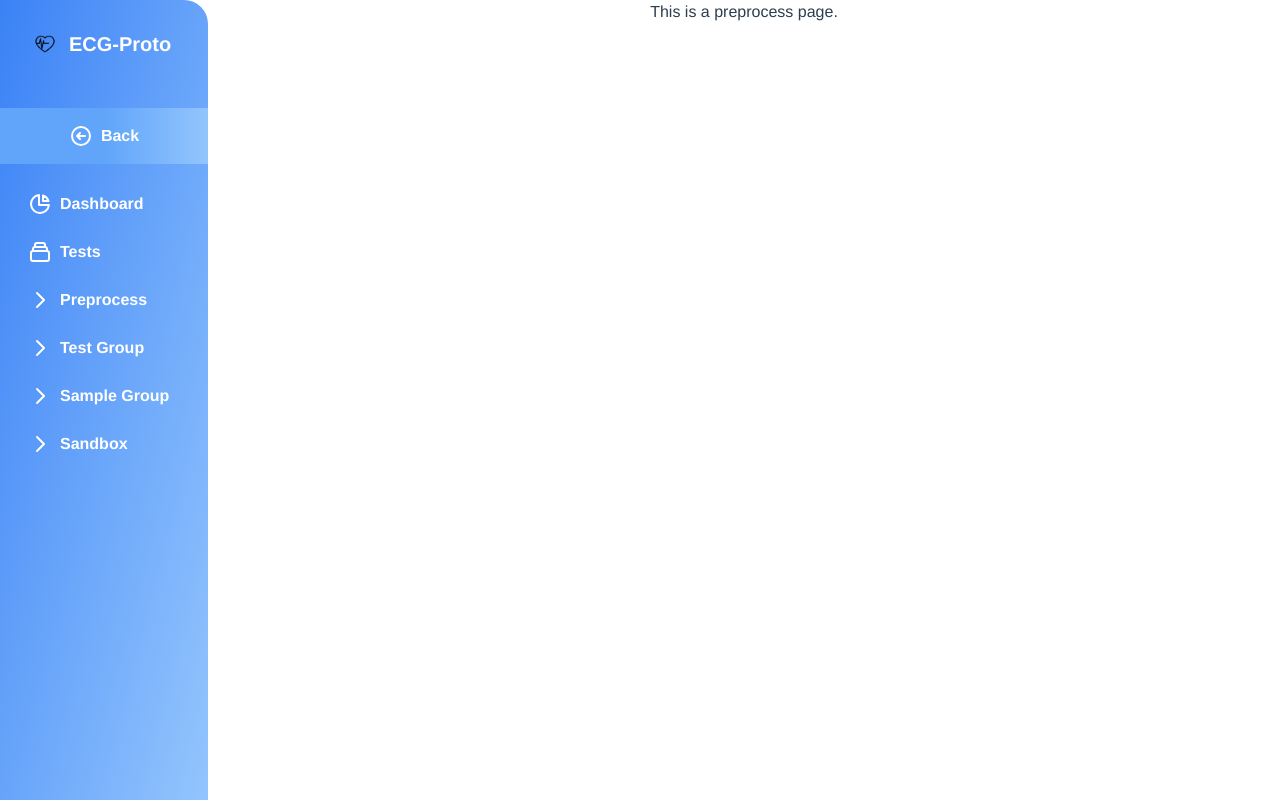
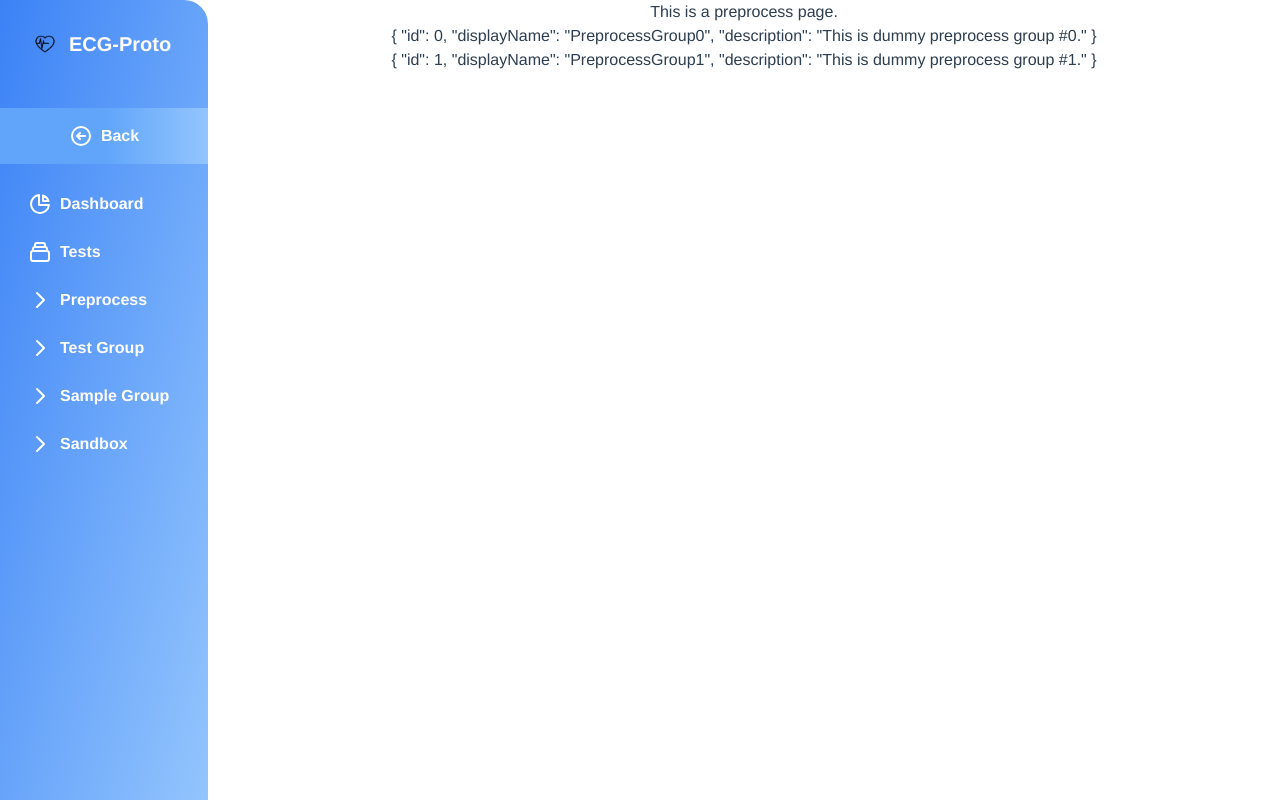
Before and after one commit to zaiyou12/ecg-viewer-proto, a Vue app in the folder front-end/: page /main/preprocess in a window 1280 px wide. Built offline with nearby package versions, Linux system fonts and the light colour scheme.

Commit message:
✨ Add and remove test groups

```diff
--- a/front-end/src/components/Strip60s.vue
+++ b/front-end/src/components/Strip60s.vue
@@ -24,6 +24,4 @@ const DummyObj = {
   'g5': g5,
   'g6': g6
 }
-
-console.log(props.type)
 </script>
--- a/front-end/src/components/TestView/TestGroupDropdown.vue
+++ b/front-end/src/components/TestView/TestGroupDropdown.vue
@@ -2,17 +2,15 @@
   <transition name="drop" appear>
     <div v-if="showDrop" class="drop-overlay">
       <ul class="select-none">
-        <li v-for="(g, idx) in whichGroup(type)" :key="idx"
-          class="flex items-center h-8 hover:bg-blue-50"
+        <li v-for="(g, idx) in whichGroup()" :key="idx"
+          class="flex items-center h-8 cursor-pointer hover:bg-blue-50"
+          @mouseup="groupSelected(g)"
         >
-          <input type="checkbox" :id="`group${type+g.id}`"
-            class="mx-2 h-full hover:bg-blue-50"
-            :checked="testBelongsInGroup(type, g.id)"
-          >
-          <div class="h-full w-full flex items-center hover:bg-blue-50" >
-            <label :for="`group${type+g.id}`" class="text-left w-full whitespace-nowrap">
-              {{ g.displayName }}
-            </label>
+          <div class="w-4 h-4 flex-none mx-2 border-2 rounded-lg border-gray-400"
+            :class="{'bg-gray-500': testBelongsInGroup(g.id)}" :key="idx"
+          ></div>
+          <div class="h-full flex flex-col justify-center pr-2 hover:bg-blue-50">
+            {{ g.displayName }}
           </div>
         </li>
       </ul>
@@ -33,21 +31,41 @@ const props = defineProps<{
 const lakeStore = useDataLakeStore()
 const viewStore = useTestViewStore()
 
-function whichGroup(groupType: 'Preprocess' | 'Test' | 'Sample') {
-  if (groupType === 'Preprocess') return lakeStore.preprocessGroups
-  if (groupType === 'Test') return lakeStore.testGroups
+function whichGroup() {
+  if (props.type === 'Preprocess') return lakeStore.preprocessGroups
+  if (props.type === 'Test') return lakeStore.testGroups
   else return lakeStore.sampleGroups
 }
 
-function testBelongsInGroup(groupType: 'Preprocess' | 'Test' | 'Sample', id: number): boolean {
-  if (groupType === 'Preprocess') return false
-  if (groupType === 'Test') return id in viewStore.selectedTest!.tGroup
-  else return id in viewStore.selectedTest!.sGroup
+function testBelongsInGroup(gid: number): boolean {
+  if (props.type === 'Preprocess') return false
+  if (props.type === 'Test') return viewStore.selectedTest!.tGroup.includes(gid)
+  else return viewStore.selectedTest!.sGroup.includes(gid)
 }
 
-// function groupChecked(idx: number) {
-//   (document.getElementById(`group${idx}`) as HTMLInputElement).checked = !(document.getElementById(`group${idx}`) as HTMLInputElement).checked
-// }
+function groupSelected(group: PreprocessGroup | TestGroup | SampleGroup): void {
+  if (props.type === 'Test') {
+    const g = group as TestGroup
+    if (testBelongsInGroup(g.id)) {
+      viewStore.delTestGroupFromTest(g.id)
+      lakeStore.delTestSeqFromTestGroup(g.id, viewStore.selectedTest!.testSeq)
+    }
+    else {
+      viewStore.addTestGroupToTest(g.id)
+      lakeStore.addTestSeqToTestGroup(g.id, viewStore.selectedTest!.testSeq)
+    }
+  }
+  // TODO: Change after modying strip logic
+  if (props.type === 'Sample') {
+    const g = group as SampleGroup
+    if (testBelongsInGroup(g.id)) {
+      // viewStore.delSampleGroupFromTest(g.id)
+    }
+    else {
+      // viewStore.addSampleGroupToTest(g.id)
+    }
+  }
+}
 </script>
 
 <style>
--- a/front-end/src/pages/PreprocessPage.vue
+++ b/front-end/src/pages/PreprocessPage.vue
@@ -1,6 +1,14 @@
 <template>
   <p>This is a preprocess page.</p>
+  <ul>
+    <li v-for="(g, idx) in store.preprocessGroups" :key="idx">
+      {{ g }}
+    </li>
+  </ul>
 </template>
 
 <script setup lang="ts">
+import useDataLakeStore from '../stores/data-lake'
+
+const store = useDataLakeStore()
 </script>
--- a/front-end/src/pages/SampleGroupPage.vue
+++ b/front-end/src/pages/SampleGroupPage.vue
@@ -1,6 +1,37 @@
 <template>
   <p>This is a sample group page.</p>
+  <ul>
+    <li v-for="(g, idx) in store.sampleGroups" :key="idx">
+      {{ g }}
+    </li>
+  </ul>
+
+  <div>
+    <p>
+      Sample Group Name:
+    </p>
+    <input type="text" class="border-2" v-model="newGroupName">
+  </div>
+
+  <div>
+    <p>
+      Sample Group Description:
+    </p>
+    <input type="text" class="border-2" v-model="newGroupDesc">
+  </div>
+
+  <button class="border-2 hover:bg-blue-50"
+    @click="store.addSampleGroup(newGroupName, newGroupDesc)"
+  >
+    Add Sample Group
+  </button>
 </template>
 
 <script setup lang="ts">
+import { ref } from 'vue'
+import useDataLakeStore from '../stores/data-lake'
+
+const store = useDataLakeStore()
+const newGroupName = ref('')
+const newGroupDesc = ref('')
 </script>
--- a/front-end/src/pages/TestGroupPage.vue
+++ b/front-end/src/pages/TestGroupPage.vue
@@ -1,6 +1,49 @@
 <template>
   <p>This is a test group page.</p>
+  <ul>
+    <li v-for="(g, idx) in store.testGroups" :key="idx">
+      {{ g }}
+    </li>
+  </ul>
+
+  <div>
+    <p>
+      New Test Group Name:
+    </p>
+    <input type="text" class="border-2" v-model="newGroupName">
+  </div>
+
+  <div>
+    <p>
+      New Test Group Description:
+    </p>
+    <input type="text" class="border-2" v-model="newGroupDesc">
+  </div>
+  <button class="border-2 hover:bg-blue-50"
+    @click="store.addTestGroup(newGroupName, newGroupDesc)"
+  >
+    Add Test Group
+  </button>
+
+  <div>
+    <p>
+      Delete Test Group ID:
+    </p>
+    <input type="text" class="border-2" v-model="delTestGroupId">
+  </div>
+  <button class="border-2 hover:bg-blue-50"
+    @click="store.delTestGroup(delTestGroupId)"
+  >
+    Delete Test Group
+  </button>
 </template>
 
 <script setup lang="ts">
+import { ref } from 'vue'
+import useDataLakeStore from '../stores/data-lake'
+
+const store = useDataLakeStore()
+const newGroupName = ref('')
+const newGroupDesc = ref('')
+const delTestGroupId = ref(0)
 </script>
--- a/front-end/src/pages/TestListPage.vue
+++ b/front-end/src/pages/TestListPage.vue
@@ -17,7 +17,6 @@ import { useRouter } from 'vue-router'
 import TestFilterBar from '@/components/TestFilterBar/index.vue'
 import TestFilterPanel from '@/components/TestFilterPanel/TestFilterPanel.vue'
 import useTestsStore from '../stores/ecg-tests'
-import { makeDummyEcgTests } from '../utils/make-dummy'
 import { QueryKey, UpdateQueryKey,
           TogglePanelKey, DisablePanelKey } from '../symbols/symbols'
 
@@ -25,10 +24,7 @@ import { QueryKey, UpdateQueryKey,
 const router = useRouter()
 const store = useTestsStore()
 
-const numTestSeqs = 500
-store.makeEcgTests(makeDummyEcgTests(numTestSeqs))
 const ecgTests = toRef(store, 'ecgTests')
-
 const currentTests = ref(ecgTests.value)
 const numEcgTests = computed(()=> currentTests.value.length)
 const maxTestsPerPage = 15
--- a/front-end/src/stores/data-lake.ts
+++ b/front-end/src/stores/data-lake.ts
@@ -7,9 +7,13 @@ type DataLakeState = {
   sampleGroups: SampleGroups
   anomalyGroups: AnomalyGroups
   numPreprocessGroups: number
+  nextPreprocessGroupId: number
   numTestGroups: number
+  nextTestGroupId: number
   numSampleGroups: number
+  nextSampleGroupId: number
   numAnomalyGroups: number
+  nextAnomalyGroupId: number
 }
 
 const useDataLakeStore = defineStore('dataLake', {
@@ -20,30 +24,108 @@ const useDataLakeStore = defineStore('dataLake', {
       sampleGroups: {},
       anomalyGroups: {},
       numPreprocessGroups: 0,
+      nextPreprocessGroupId: 0,
       numTestGroups: 0,
+      nextTestGroupId: 0,
       numSampleGroups: 0,
-      numAnomalyGroups: 0
+      nextSampleGroupId: 0,
+      numAnomalyGroups: 0,
+      nextAnomalyGroupId: 0
     } as DataLakeState
   },
+  getters: {
+  },
   actions: {
-    addPreprocessGroup(group: PreprocessGroup): void {
-      this.preprocessGroups[this.numPreprocessGroups] = group
+    // Preprocess Group
+    addPreprocessGroup(displayName: string, description?: string): void {
+      this.preprocessGroups[this.nextPreprocessGroupId] = {
+        id: this.numPreprocessGroups,
+        displayName,
+        description
+      }
       this.numPreprocessGroups++
+      this.nextPreprocessGroupId++
     },
 
-    addTestGroup(group: TestGroup): void {
-      this.testGroups[this.numTestGroups] = group
+    // Test Group
+    addTestGroup(displayName: string, description?: string): void {
+      this.testGroups[this.nextTestGroupId] = {
+        id: this.numTestGroups,
+        displayName,
+        description,
+        numEcgTests: 0,
+        testSeqs: []
+      }
       this.numTestGroups++
+      this.nextTestGroupId++
     },
 
-    addSampleGroup(group: SampleGroup): void {
-      this.sampleGroups[this.numSampleGroups] = group
-      this.numSampleGroups++
+    delTestGroup(gid: TestGroupId): void {
+      delete this.testGroups[gid]
+      this.numTestGroups--
     },
 
-    addAnomalyGroup(group: AnomalyGroup): void {
-      this.anomalyGroups[this.numAnomalyGroups] = group
+    addTestSeqToTestGroup(gid: TestGroupId, testSeq: EcgTest.TestSeq): void {
+      this.testGroups[gid].numEcgTests++
+      this.testGroups[gid].testSeqs.push(testSeq)
+    },
+
+    delTestSeqFromTestGroup(gid: TestGroupId, testSeq:EcgTest.TestSeq): void {
+      const index = this.testGroups[gid].testSeqs.indexOf(testSeq)
+      this.testGroups[gid].testSeqs.splice(index, 1)
+      this.testGroups[gid].numEcgTests--
+    },
+
+    addPreprocessToTestGroup(gid: TestGroupId, pid: PreprocessGroupId): void {
+      this.testGroups[gid].preprocessId = pid
+    },
+
+    // Sample Group
+    addSampleGroup(displayName: string, description?: string): void {
+      this.sampleGroups[this.nextSampleGroupId] = {
+        id: this.numSampleGroups,
+        displayName,
+        description,
+        numStrips: 0,
+        strips: []
+      }
+      this.numSampleGroups++
+      this.nextSampleGroupId++
+    },
+
+    delSampleGroup(sid: SampleGroupId, strip: EcgStrip): void {
+      delete this.sampleGroups[sid]
+      this.numSampleGroups--
+    },
+
+    addStripToSampleGroup(sid: SampleGroupId, strip: EcgStrip): void {
+      this.sampleGroups[sid].numStrips++
+      this.sampleGroups[sid].strips.push(strip)
+    },
+
+    delStripFromSampleGroup(sid: SampleGroupId, strip: EcgStrip): void {
+      const index = this.sampleGroups[sid].strips.findIndex(s => {
+        return s.testSeq === strip.testSeq && s.start === strip.start
+      })
+      this.sampleGroups[sid].strips.splice(index, 1)
+      this.sampleGroups[sid].numStrips--
+    },
+
+    addPreprocessToSampleGroup(sid: SampleGroupId, pid: PreprocessGroupId): void {
+      this.sampleGroups[sid].preprocessId = pid
+    },
+
+    // Anomaly Group
+    addAnomalyGroup(anomalyName: string, description: string): void {
+      this.anomalyGroups[this.nextAnomalyGroupId] = {
+        id: this.numAnomalyGroups,
+        anomalyName,
+        description,
+        numEcgTests: 0,
+        testSeqs: []
+      }
       this.numAnomalyGroups++
+      this.nextAnomalyGroupId++
     }
   }
 })
--- a/front-end/src/stores/test-view.ts
+++ b/front-end/src/stores/test-view.ts
@@ -8,6 +8,25 @@ type TestViewState = {
 const useTestViewStore = defineStore('testView', {
   state: () => {
     return { selectedTest: undefined } as TestViewState
+  },
+  actions: {
+    addTestGroupToTest(gid: TestGroupId): void {
+      this.selectedTest!.tGroup.push(gid)
+    },
+
+    delTestGroupFromTest(gid: TestGroupId): void {
+      const index = this.selectedTest!.tGroup.indexOf(gid)
+      this.selectedTest!.tGroup.splice(index, 1)
+    },
+
+    addSampleGroupToTest(gid: SampleGroupId): void {
+      this.selectedTest!.sGroup.push(gid)
+    },
+
+    delSampleGroupFromTest(gid: SampleGroupId): void {
+      const index = this.selectedTest!.sGroup.indexOf(gid)
+      this.selectedTest!.sGroup.splice(index, 1)
+    }
   }
 })
 
--- a/front-end/src/utils/make-dummy.ts
+++ b/front-end/src/utils/make-dummy.ts
@@ -30,8 +30,8 @@ export function makeDummyEcgTests(n: number): EcgTests {
       startTime: '2021-10-31T00:00:00',
       duration: getRandomDuration(),
       region: getRandomRegion(),
-      tGroup: getRandomGroupIds(4),
-      sGroup: getRandomGroupIds(3),
+      tGroup: [],  // getRandomGroupIds(4),
+      sGroup: [],  // getRandomGroupIds(3),
       status: { final: getRandomStatus() },
       path: './'
     }
```
Also changed, not shown: front-end/src/pages/MainPage.vue (+14 -8 lines).
